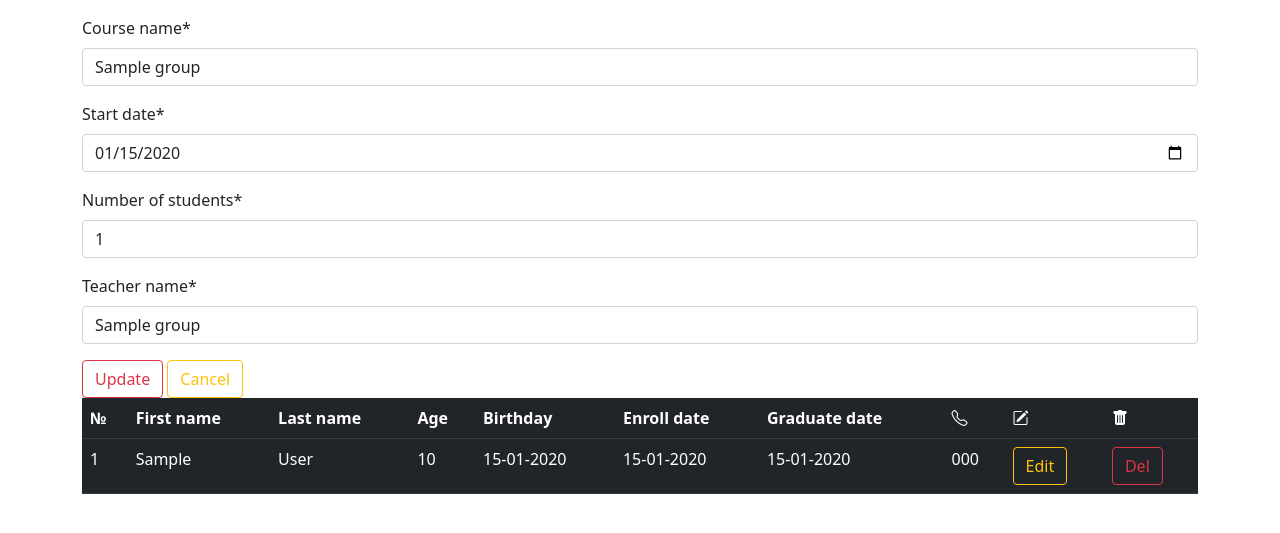
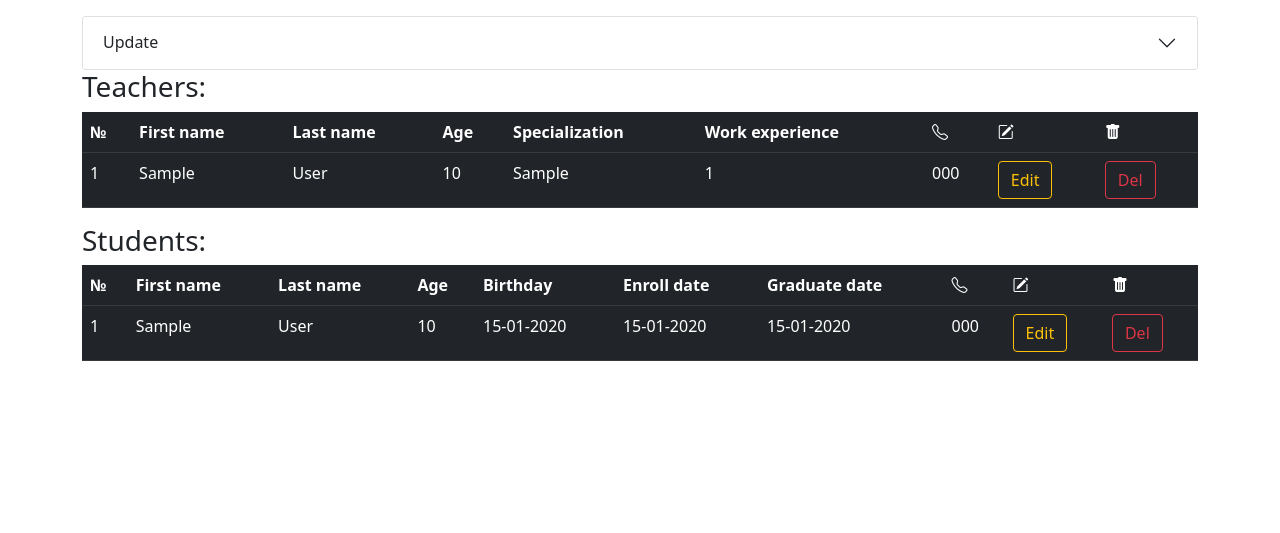
Before and after one commit to KasperovichDima/lms-django, a Django app: page /groups/update/1/ in a window 1280 px wide. Shown: the part 56-589 px from the top of the page. Run offline with Django 3.2, Linux system fonts and the light colour scheme; tables that the repository leaves empty hold one stand-in row (values such as "Sample post"); some libraries are stand-ins or nearby versions.

Commit message:
homework_17

```diff
--- a/groups/forms.py
+++ b/groups/forms.py
@@ -5,14 +5,14 @@ from django_filters import FilterSet
 from .models import Group
 
 
-class GroupsCreateForm(forms.ModelForm):
+class GroupsForm(forms.ModelForm):
     class Meta:
         model = Group
         fields = [
             'course_name',
             'start_date',
             'number_of_students',
-            'teacher_name',
+            # 'teacher_name',
         ]
 
         widgets = {'start_date': forms.DateInput(attrs={'type': 'date'})}
@@ -25,5 +25,5 @@ class GroupsFilter(FilterSet):
             'course_name': ['exact', 'icontains'],
             'start_date': ['year__gt'],
             'number_of_students': ['lt', 'gt'],
-            'teacher_name': ['exact', 'icontains'],
+            # 'teacher_name': ['exact', 'icontains'],
         }
--- a/groups/management/commands/generate_grous.py
+++ b/groups/management/commands/generate_grous.py
@@ -22,8 +22,9 @@ class Command(BaseCommand):
     def handle(self, *args, **options):
         for _ in range(options['count']):
             fk = Faker()
-            t = gm.Group(course_name=choice(['C/C++', 'JAVA', 'JS', 'Python', 'PHP', 'Rust']),
+            t = gm.Group(course_name=choice(['UX/UI', 'Backend', 'Frontend',
+                                             'Gamedev', 'Enterprise', 'OSdev']),
                          start_date=fk.date_between_dates(date(2021, 1, 10), date(2021, 12, 25)),
                          number_of_students=fk.pyint(5, 25),
-                         teacher_name=fk.name())
+                         )
             t.save()
--- a/groups/models.py
+++ b/groups/models.py
@@ -6,10 +6,10 @@ class Group(models.Model):
     course_name = models.CharField(max_length=30)
     start_date = models.DateField(default="19.10.2021")
     number_of_students = models.IntegerField()
-    teacher_name = models.CharField(max_length=50)
+    # teacher_name = models.CharField(max_length=50, null=True)
     create_datetime = models.DateTimeField(auto_now_add=True)
     update_datetime = models.DateTimeField(auto_now=True)
 
     def __str__(self):
         return f'{self.course_name} - {self.start_date}'
-               # f'{self.number_of_students}, {self.teacher_name}'
+#              f'{self.number_of_students}, {self.teacher_name}'
--- /dev/null
+++ b/groups/templates/groups/includes/update_form.html
@@ -0,0 +1,23 @@
+{% load crispy_forms_tags %}
+
+<div class="accordion" id="accordionExample">
+  <div class="accordion-item">
+    <h2 class="accordion-header" id="headingOne">
+      <button class="accordion-button collapsed" type="button" data-bs-toggle="collapse" data-bs-target="#collapseOne" aria-expanded="true" aria-controls="collapseOne">
+        Update
+      </button>
+    </h2>
+    <div id="collapseOne" class="accordion-collapse collapse" aria-labelledby="headingOne" data-bs-parent="#accordionExample">
+      <div class="accordion-body">
+
+        <form method="post">
+            {% csrf_token %}
+            {{form | crispy}}
+            <input class="btn btn-outline-danger" type="submit" value="Update">
+            <a class="btn btn-outline-warning" href="{% url 'groups:get' %}">Cancel</a>
+        </form>
+
+      </div>
+    </div>
+  </div>
+</div>
--- a/groups/templates/groups/list.html
+++ b/groups/templates/groups/list.html
@@ -19,7 +19,7 @@
         <th>Course name</th>
         <th>Start date</th>
         <th>Number of students</th>
-        <th>Teacher name</th>
+<!--        <th>Teacher name</th>-->
         <th><i class="bi bi-pencil-square"></i></th>
         <th><i class="bi bi-trash-fill"></i></th>
     </tr>
@@ -31,7 +31,7 @@
         <td>{{group.course_name}}</td>
         <td>{{group.start_date}}</td>
         <td>{{group.number_of_students}}</td>
-        <td>{{group.teacher_name}}</td>
+<!--        <td>{{group.teacher_name}}</td>-->
         <td><a class="btn btn-outline-warning" href="{% url 'groups:update' group.id %}">Edit</a></td>
         <td><a class="btn btn-outline-danger" href="{% url 'groups:delete' group.id %}">Del</a></td>
     </tr>
--- a/groups/templates/groups/update.html
+++ b/groups/templates/groups/update.html
@@ -7,13 +7,15 @@
 {% endblock %}
 
 {% block content %}
-    <form method="post">
-        {% csrf_token %}
-        {{form | crispy}}
-        <input class="btn btn-outline-danger" type="submit" value="Update">
-        <a class="btn btn-outline-warning" href="{% url 'groups:get' %}">Cancel</a>
-    </form>
 
+{%include 'groups/includes/update_form.html'%}
+
+<h3>Teachers:</h3>
+{%with obj_list=group.teachers.all%}
+    {%include 'includes/teachers_list_table.html'%}
+{%endwith%}
+
+<h3>Students:</h3>
 {%with obj_list=group.students.all%}
     {%include 'includes/students_list_table.html'%}
 {%endwith%}
--- a/groups/views.py
+++ b/groups/views.py
@@ -5,8 +5,8 @@ from django.urls import reverse
 
 from webargs import fields, validate    # noqa
 
-from .forms import GroupsCreateForm
 from .forms import GroupsFilter
+from .forms import GroupsForm
 from .models import Group
 
 
@@ -23,10 +23,10 @@ def get_groups(request):
 
 def create_group(request):
     if request.method == 'GET':
-        form = GroupsCreateForm()
+        form = GroupsForm()
 
     elif request.method == 'POST':
-        form = GroupsCreateForm(data=request.POST)
+        form = GroupsForm(data=request.POST)
 
         if form.is_valid():
             form.save()
@@ -42,10 +42,10 @@ def create_group(request):
 def update_group(request, pk):
     group = Group.objects.get(id=pk)
     if request.method == 'GET':
-        form = GroupsCreateForm(instance=group)
+        form = GroupsForm(instance=group)
 
     elif request.method == 'POST':
-        form = GroupsCreateForm(data=request.POST, instance=group)
+        form = GroupsForm(data=request.POST, instance=group)
         if form.is_valid():
             form.save()
             return HttpResponseRedirect(reverse('groups:get'))
--- a/students/forms.py
+++ b/students/forms.py
@@ -7,7 +7,7 @@ from django_filters import FilterSet
 from .models import Student
 
 
-class StudentCreateForm(forms.ModelForm):
+class StudentForm(forms.ModelForm):
     class Meta:
         model = Student
         fields = [
@@ -48,4 +48,5 @@ class StudentsFilter(FilterSet):
             'age': ['lt', 'gt'],
             'first_name': ['exact', 'icontains'],
             'last_name': ['exact', 'startswith'],
+            'group': ['exact']
         }
--- a/students/models.py
+++ b/students/models.py
@@ -1,6 +1,6 @@
-import datetime
-
-from groups.models import Group
+import random
+from datetime import date
+from datetime import timedelta
 
 from core.validators import AdultValidator
 
@@ -10,6 +10,8 @@ from django.core.validators import MinLengthValidator
 from django.db import models
 
 from faker import Faker
+
+from groups.models import Group
 
 
 class Student(models.Model):
@@ -23,7 +25,7 @@ class Student(models.Model):
     )
     age = models.IntegerField()
     birthday = models.DateField(
-        default=datetime.date.today,
+        default=date.today,
         validators=[AdultValidator(21)]
     )
     group = models.ForeignKey(
@@ -32,8 +34,8 @@ class Student(models.Model):
         null=True,
         related_name='students'
     )
-    enroll_date = models.DateField(default=datetime.date.today)
-    graduate_date = models.DateField(default=datetime.date.today)
+    enroll_date = models.DateField(default=date.today)
+    graduate_date = models.DateField(default=date.today)
 
     phone_number = models.CharField(
         max_length=20,
@@ -43,7 +45,7 @@ class Student(models.Model):
     )
 
     def save(self, *args, **kwargs):
-        self.age = relativedelta(datetime.date.today(), self.birthday).years
+        self.age = relativedelta(date.today(), self.birthday).years
         super().save(*args, **kwargs)
 
     def __str__(self):
@@ -65,10 +67,22 @@ class Student(models.Model):
                 num = int(request.GET['count'])
 
         fake = Faker()
+        group = Group.objects.all()
+
         for _ in range(num):
+            birthday = fake.date_between_dates(date(1970, 1, 1), date(2000, 1, 1))
+            enroll_date = fake.date_between_dates(date(2021, 10, 1), date.today())
+
             std = Student(first_name=fake.first_name(),
                           last_name=fake.last_name(),
-                          age=fake.pyint(15, 75))
+                          birthday=birthday,
+                          age=date.today() - birthday,
+                          group=random.choice(group),
+                          enroll_date=enroll_date,
+                          graduate_date=enroll_date+timedelta(days=120),
+                          phone_number='380' + f'{random.choice([50,95,67,97,63,73])}' +
+                                       f'{random.choice(range(1000000,9999999))}'
+                          )
             std.save()
 
         return f'{num} students generated!'
--- a/teachers/forms.py
+++ b/teachers/forms.py
@@ -7,7 +7,7 @@ from django_filters import FilterSet
 from .models import Teacher
 
 
-class TeachersCreateForm(forms.ModelForm):
+class TeachersForm(forms.ModelForm):
     class Meta:
         model = Teacher
         fields = [
@@ -15,6 +15,7 @@ class TeachersCreateForm(forms.ModelForm):
             'last_name',
             'age',
             'specialization',
+            'group',
             'work_experience',
             'phone_number',
         ]
--- a/teachers/models.py
+++ b/teachers/models.py
@@ -1,4 +1,6 @@
 from django.db import models
+
+from groups.models import Group
 
 
 class Teacher(models.Model):
@@ -14,6 +16,12 @@ class Teacher(models.Model):
         null=True,
         unique=True
     )
+    group = models.ForeignKey(
+        Group,
+        on_delete=models.SET_NULL,
+        null=True,
+        related_name='teachers'
+    )
 
     def __str__(self):
         return f'{self.first_name}, {self.last_name}, {self.age}, ' \
--- /dev/null
+++ b/templates/includes/teachers_list_table.html
@@ -0,0 +1,30 @@
+<table class="table table-dark table-hover">
+    <tr>
+        <th>№</th>
+        <th>First name</th>
+        <th>Last name</th>
+        <th>Age</th>
+        <th>Specialization</th>
+        <th>Work experience</th>
+        <th><i class="bi bi-telephone"></i></th>
+        <th><i class="bi bi-pencil-square"></i></th>
+        <th><i class="bi bi-trash-fill"></i></th>
+    </tr>
+
+<!--Table content-->
+{%for teacher in obj_list%}
+    <tr>
+        <td>{{forloop.counter}}</td>
+        <td>{{teacher.first_name}}</td>
+        <td>{{teacher.last_name}}</td>
+        <td>{{teacher.age}}</td>
+        <td>{{teacher.specialization}}</td>
+        <td>{{teacher.work_experience}}</td>
+        <td>{% if teacher.phone_number is not None %}
+                {{teacher.phone_number}}</td>
+            {% endif %}
+        <td><a class="btn btn-outline-warning" href="{% url 'teachers:update' teacher.id %}">Edit</a></td>
+        <td><a class="btn btn-outline-danger" href="{% url 'teachers:delete' teacher.id %}">Del</a></td>
+    </tr>
+{% endfor %}
+    </table>
```
Also changed, not shown: students/views.py (+6 -6 lines), teachers/templates/teachers/list.html (+3 -29 lines), teachers/views.py (+5 -5 lines), groups/migrations/0003_alter_group_teacher_name.py (added), groups/migrations/0004_remove_group_teacher_name.py (added), teachers/migrations/0002_teacher_group.py (added).
